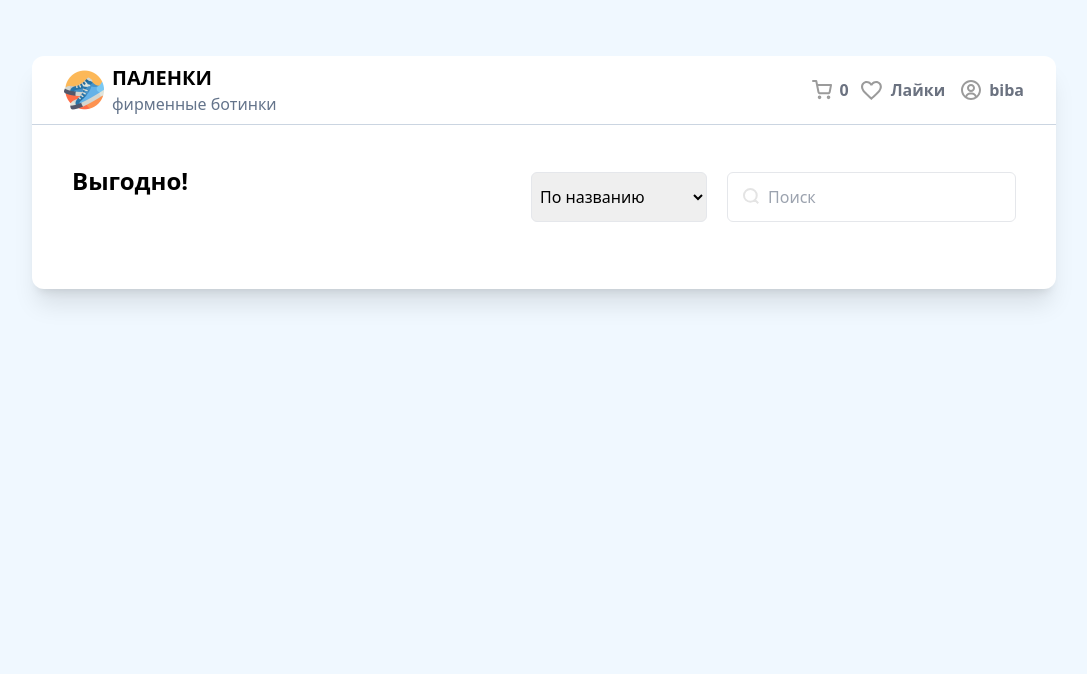
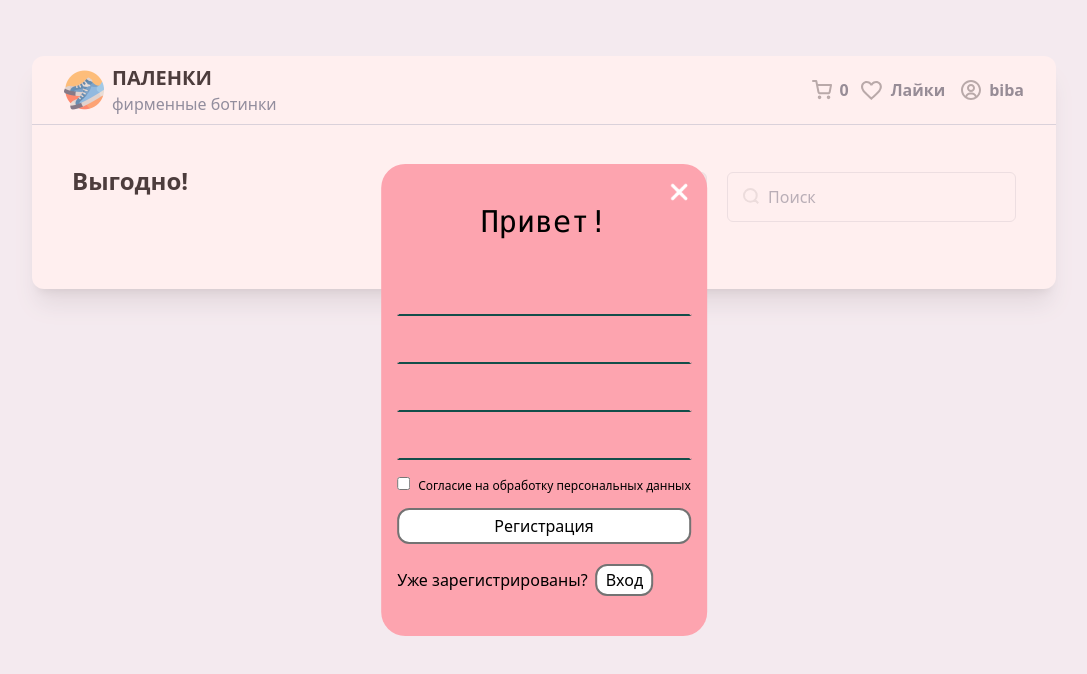
Before and after one commit to NIKITANIKINIKI/shop, a Vue app: page / in a window 1280 px wide. Shown: the top 674 px of the page, without its empty margins (96-1183 px from the left). Built offline with nearby package versions, Linux system fonts and the light colour scheme; no server answers.

Commit message:
added stupid registration

```diff
--- a/src/App.vue
+++ b/src/App.vue
@@ -4,6 +4,7 @@ import axios from 'axios'
 
 import Header from './components/Header.vue'
 import Drawer from './components/Drawer.vue'
+import Entrance from './components/Entrance.vue'
 
 
 const basket = ref(false)
@@ -95,6 +96,7 @@ watch(
 </script>
 
 <template>
+  <Entrance/>
   <Drawer
     v-if="basket"
     :taxPrice="taxPrice"
--- /dev/null
+++ b/src/components/Entrance.vue
@@ -0,0 +1,63 @@
+<template>
+  <div v-if="!finish"><div class="fixed top-0 left-0 h-full w-full bg-red-200 z-30 opacity-30"></div>
+  <div
+    class="fixed top-1/2 left-1/2 bg-rose-300 transform -translate-x-1/2 -translate-y-1/2 z-40 px-4 py-10 rounded-3xl"
+  >
+    <h1 class="font-mono text-3xl text-center mb-10 top-0 left-0 text-black">Привет!</h1>
+    <img class="fixed top-0 right-0 w-8 h-8 m-3" src="/myclose.png" alt="" />
+    <Registration v-if="!forms" @sendUser="sendUser" :user="newUser"/>
+    <Login v-if="forms" @loginUser="loginUser" :oldUser="oldUser"/>
+  </div></div>
+
+</template>
+
+<script setup>
+import Registration from './Registration.vue'
+import Login from './Login.vue'
+
+import { reactive, ref } from 'vue'
+import axios from 'axios';
+
+const forms=ref(false)
+const finish=ref(false)
+
+
+const newUser = reactive({
+  name: '',
+  email: '',
+  password: '',
+  password_confirm:''
+})
+
+const oldUser=reactive({
+  email: '',
+  password: '',
+})
+
+const sendUser = async () => {
+  try{
+
+    await axios.post('https://8106ad2f73305504.mokky.dev/users', newUser)
+    forms.value=true
+  }
+  catch(e){
+    console.log(e)
+  }
+}
+
+
+const loginUser = async () => {
+  try{
+
+    await axios.post('https://8106ad2f73305504.mokky.dev/login', oldUser)
+
+    finish.value=true
+    forms.value=true
+  }
+  catch(e){
+    console.log(e)
+  }
+}
+
+
+</script>
--- /dev/null
+++ b/src/components/Login.vue
@@ -0,0 +1,31 @@
+<template>
+    <form @submit.prevent="emit('loginUser')" class="grid gap-3">
+      <input
+        v-model="oldUser.email"
+        class="outline-none pb-2 bg-rose-300 border-b-teal-900 border-2 border-rose-300"
+        type="email"
+      />
+      <input
+        v-model="oldUser.password"
+        class="outline-none pb-2 bg-rose-300  px-5 border-b-teal-900 border-2 border-rose-300 mb-1"
+        type="password"
+      />
+      <button
+        class="transition border-neutral-500 border-2  bg-white rounded-xl py-1 hover:bg-slate-200 hover:-translate-y-1"
+      >
+        Вход
+      </button>
+    </form>
+  </template>
+
+
+
+<script setup>
+
+const emit=defineEmits('loginUser')
+
+defineProps({
+  oldUser:Array
+})
+
+</script>
--- /dev/null
+++ b/src/components/Registration.vue
@@ -0,0 +1,49 @@
+<template>
+  <form class="grid gap-3" @submit.prevent="emit('sendUser')">
+    <input
+      v-model="user.name"
+      class="outline-none pb-2 bg-rose-300 border-b-teal-900 border-2 border-rose-300"
+      type="text"
+    />
+    <input
+      v-model="user.email"
+      class="outline-none pb-2 bg-rose-300 border-b-teal-900 border-2 border-rose-300"
+      type="email"
+    />
+    <input
+      v-model="user.password"
+      class="outline-none pb-2 bg-rose-300 border-b-teal-900 border-2 border-rose-300"
+      type="password"
+    />
+    <input
+      v-model="user.password_confirm"
+      class="outline-none pb-2 bg-rose-300 border-b-teal-900 border-2 border-rose-300"
+      type="password"
+    />
+    <div class="w-max">
+      <input class="outline-none pb-2 bg-slate-500 border-b" type="checkbox" />
+      <label class="ml-2 text-xs">Согласие на обработку персональных данных</label>
+    </div>
+    <button
+      class="transition border-neutral-500 border-2 bg-white rounded-xl py-1 hover:bg-slate-200 hover:-translate-y-1"
+    >
+      Регистрация
+    </button>
+  </form>
+  <div class="mt-5">
+    <label class="mr-2">Уже зарегистрированы?</label>
+    <button
+      class="transition border-neutral-500 border-2 bg-white rounded-xl px-2 py-0.5 hover:bg-slate-200 hover:-translate-y-1"
+    >
+      Вход
+    </button>
+  </div>
+</template>
+
+<script setup>
+const emit = defineEmits('sendUser')
+
+defineProps({
+    user:Array
+})
+</script>
--- a/src/router.js
+++ b/src/router.js
@@ -2,7 +2,6 @@ import { createRouter, createWebHistory } from "vue-router";
 
 import Home from './pages/Home.vue'
 import Favorite from './pages/Favorite.vue'
-
 
 const routes=[
     {
```
Also changed, not shown: public/myclose.png (added).
